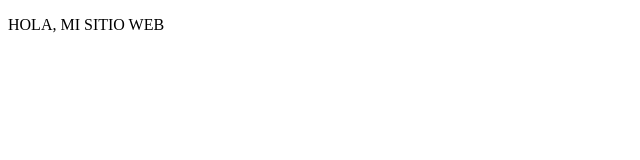
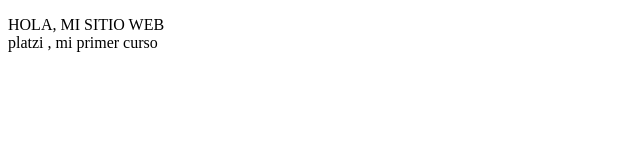
Before and after one commit to paula2207cruz/proyectodemoPrework, a plain HTML site: page index.html in a window 1280 px wide. Shown: the whole page, without its empty margins (0-640 px from the left). Drawn offline with Linux system fonts and the light colour scheme.

```diff
--- a/index.html
+++ b/index.html
@@ -8,7 +8,8 @@
 </head>
 <body>
     <p>
-HOLA, MI SITIO WEB
+HOLA, MI SITIO WEB <br>
+platzi , mi primer curso
     </p>
 </body>
 </html>
```
